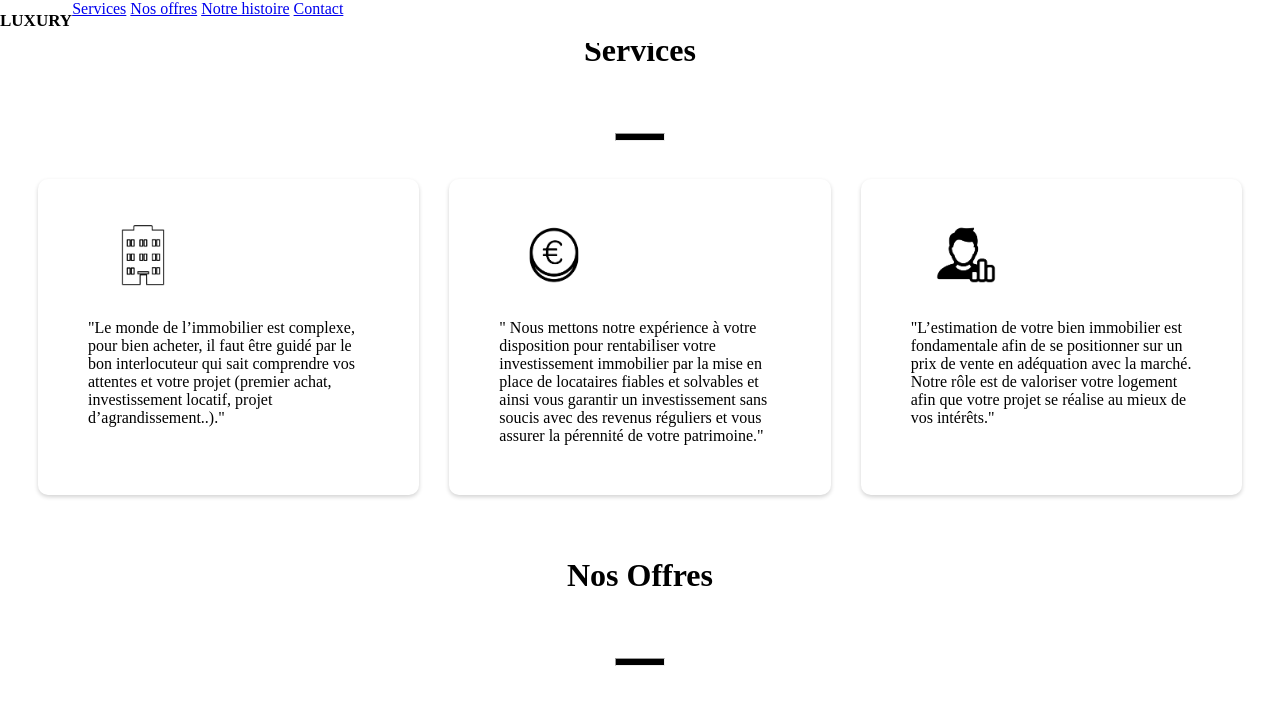
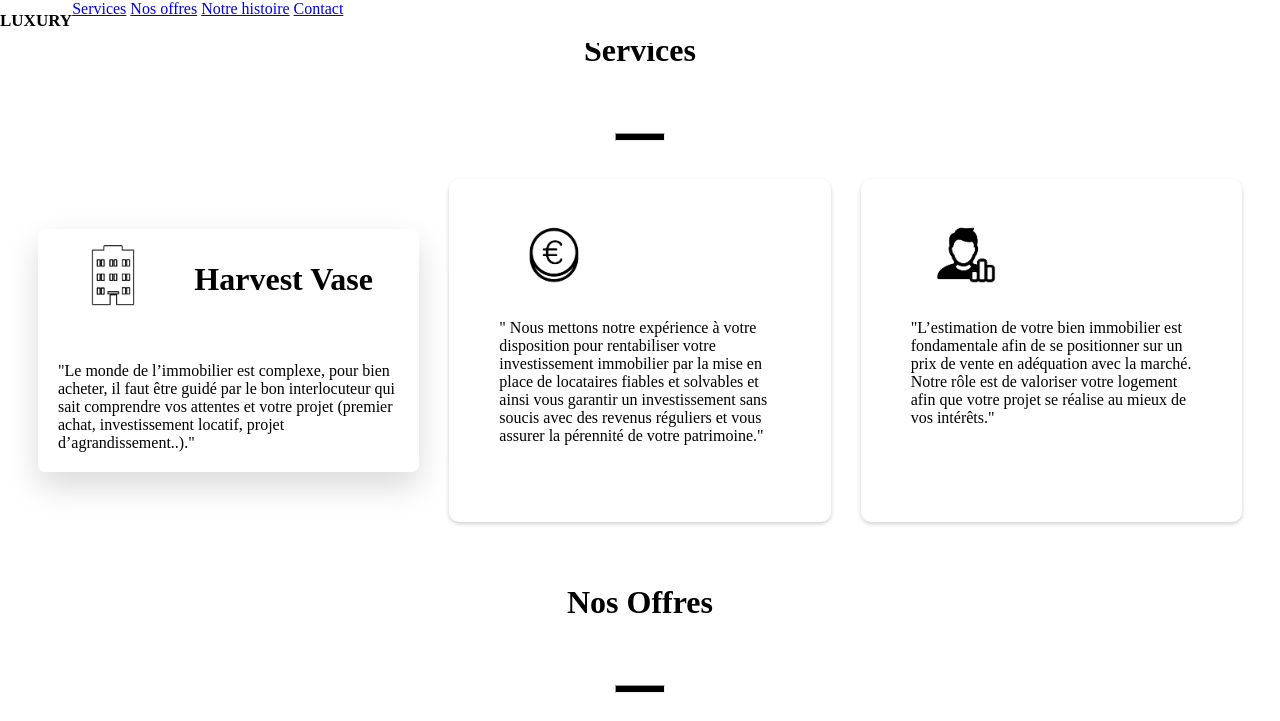
Before and after one commit to BillYede/LUXURY, a website built with Parcel: page src/index.html in a window 1280 px wide. Shown: the top 721 px of the page. Built offline with nearby package versions, Linux system fonts and the light colour scheme.

Commit message:
little changes

```diff
--- a/src/index.html
+++ b/src/index.html
@@ -34,12 +34,13 @@
           <figure>
             <img src="media/immeuble.png" class="building__images"  alt="immeuble" />
           </figure>
-          <div class="building__description">
-            "Le monde de l’immobilier est complexe, pour bien acheter, il faut
+            <h1 class="building__title">Harvest Vase</h1>
+            <p class="building__description">
+              "Le monde de l’immobilier est complexe, pour bien acheter, il faut
             être guidé par le bon interlocuteur qui sait comprendre vos attentes
             et votre projet (premier achat, investissement locatif, projet
             d’agrandissement..)."
-          </div>
+            </p>
         </div>
 
 
--- a/src/scss/styles.scss
+++ b/src/scss/styles.scss
@@ -58,12 +58,12 @@
   }
 
   .building {
-    padding: 30px;
-    box-shadow: 0px 2px 4px rgba(0,0,0,0.18);
-    border-radius: 10px;
+    margin: 50px auto;
+    border-radius: 7px 7px 7px 7px;
+    box-shadow: 0px 14px 32px 0px rgba(0, 0, 0, 0.15);
     &__images {
       height: 70px;
-      margin: 0 auto;
+      float: left;
     }
     &__description {
       margin: 20px;
```
